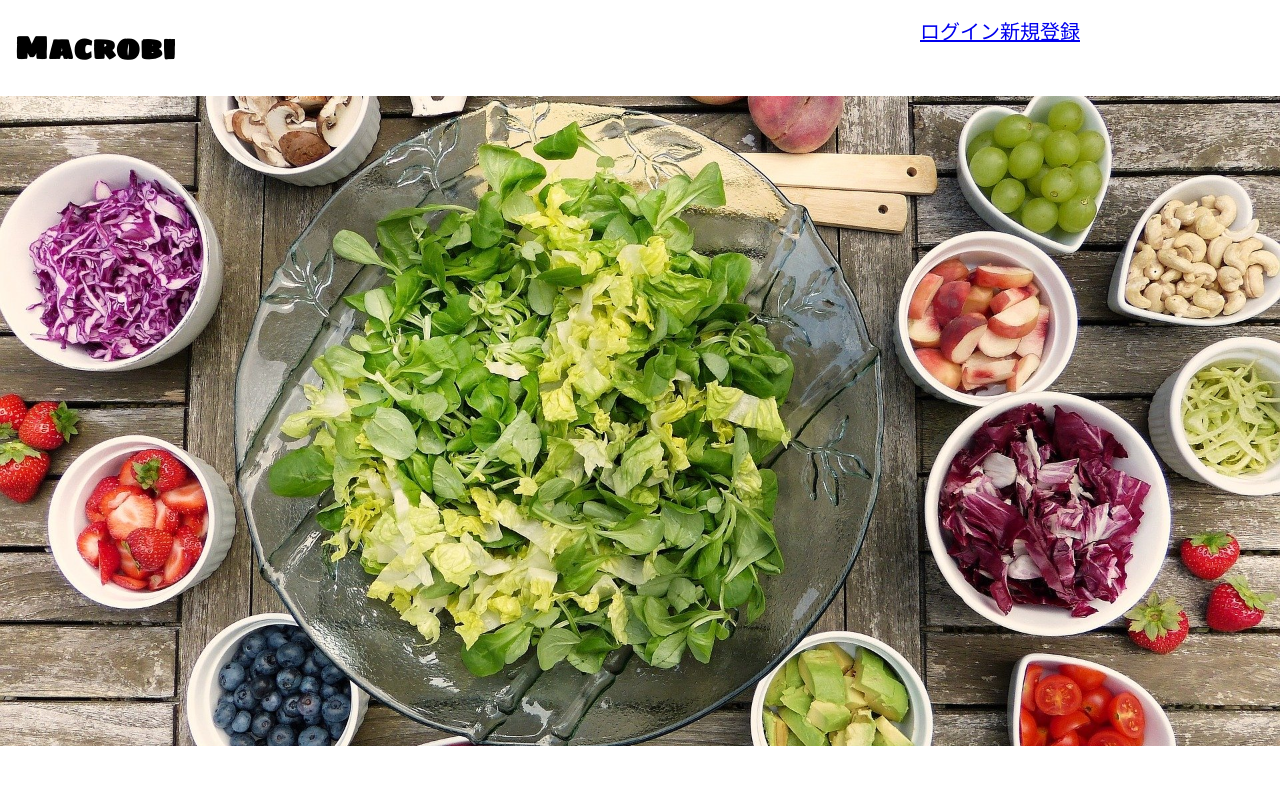
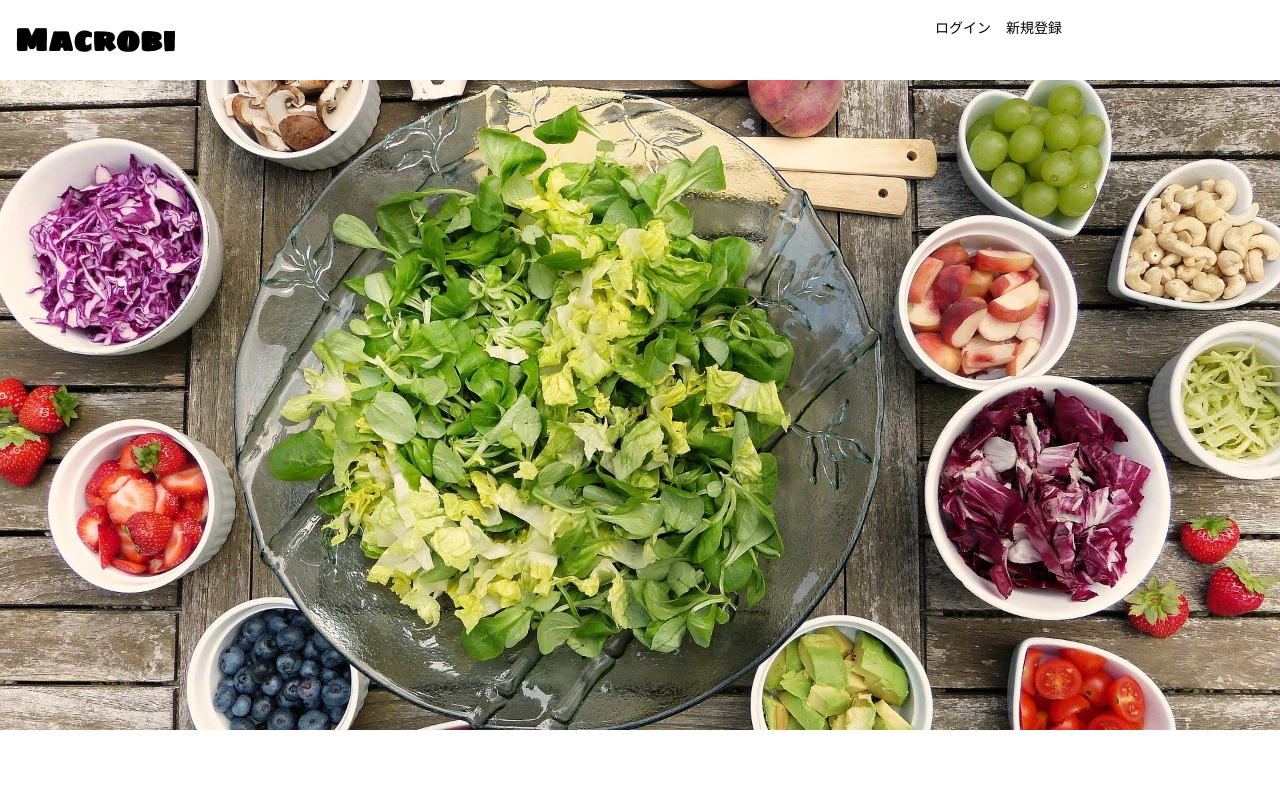
Before and after one commit to centerRyo/Macrobi, a PHP site: page / in a window 1280 px wide. Shown: the top 785 px of the page. Run offline with PHP 8.4, Linux system fonts and the light colour scheme.

Commit message:
ヘッダーデザイン修正

```diff
--- a/app.css
+++ b/app.css
@@ -1,15 +1,27 @@
+/* ===============================
+base
+=============================== */
 body {
     margin: 0;
     padding: 0;
     font-family: 'Sawarabi Gothic', sans-serif;
+    line-height: 1.6;
+}
+h1, h2, h3, h4, h5, h6, p {
+    margin: 0;
 }
 
+/* ===============================
+ヘッダー
+=============================== */
 .header {
     width: 100%;
     overflow: hidden;
+    height: 80px;
 }
 
 .header h1 {
+    line-height: 80px;
     float: left;
     margin-left: 15px;
     font-family: 'Sigmar One', cursive;
@@ -27,7 +39,12 @@ body {
 }
 
 #top-nav ul li {
-    font-size: 20px;
+    font-size: 14px;
     float: left;
     list-style-type: none;
+    margin-left: 15px;
 }
+#top-nav a {
+    text-decoration: none;
+    color: #000;
+}
```
